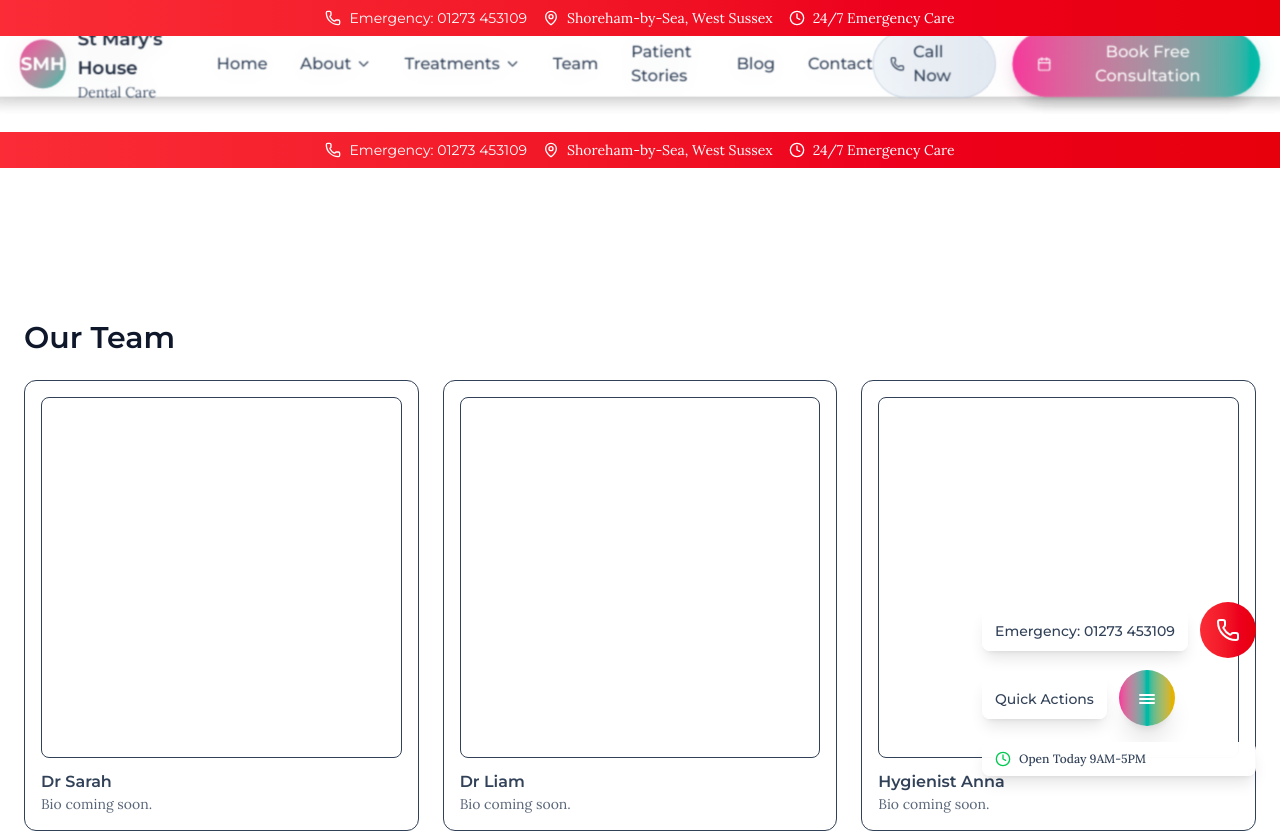
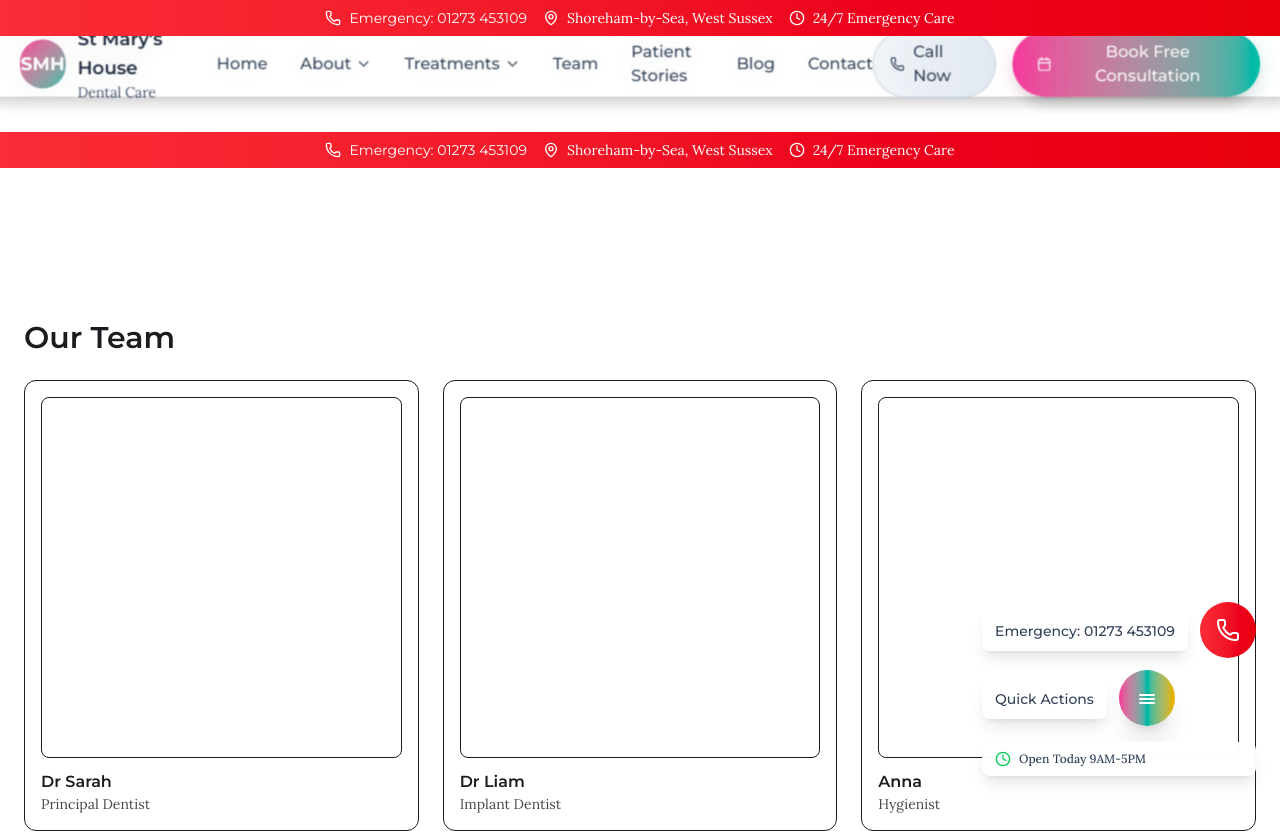
Before and after one commit to drnickmaxwell-wq/poss-lux-exact, a Next.js app: page /preview/lux/team in a window 1280 px wide. Shown: the top 833 px of the page. Built offline with nearby package versions, Linux system fonts and the light colour scheme.

Commit message:
Add files via upload

```diff
--- /dev/null
+++ b/app/preview/lux/team/[slug]/page.tsx
@@ -0,0 +1,23 @@
+'use client';
+import { useParams } from 'next/navigation';
+import StickyHeader from '@/components/layout/sticky-header';
+import Footer from '@/components/layout/footer';
+
+export default function TeamMember(){
+  const { slug } = useParams();
+  return (
+    <main className="min-h-screen bg-white dark:bg-[#0b1220]">
+      <StickyHeader />
+      <section className="max-w-4xl mx-auto px-6 py-14">
+        <div className="grid gap-6 md:grid-cols-[240px_1fr] items-start">
+          <div className="aspect-square rounded-lg bg-white/50 dark:bg-white/10 border" />
+          <div>
+            <h1 className="text-3xl font-bold capitalize">{String(slug).replace('-', ' ')}</h1>
+            <p className="mt-2 opacity-80">Biography and qualifications coming soon.</p>
+          </div>
+        </div>
+      </section>
+      <Footer />
+    </main>
+  );
+}
--- a/app/preview/lux/team/page.tsx
+++ b/app/preview/lux/team/page.tsx
@@ -1,25 +1,27 @@
 'use client';
 import StickyHeader from '@/components/layout/sticky-header';
 import Footer from '@/components/layout/footer';
+import Link from 'next/link';
 
-export default function Page() {
+export default function TeamPage(){
+  const team = [
+    { slug:'dr-sarah', name:'Dr Sarah', role:'Principal Dentist' },
+    { slug:'dr-liam', name:'Dr Liam', role:'Implant Dentist' },
+    { slug:'anna', name:'Anna', role:'Hygienist' }
+  ];
   return (
     <main className="min-h-screen bg-white dark:bg-[#0b1220]">
       <StickyHeader />
       <section className="max-w-7xl mx-auto px-6 py-14">
-        <h1 className="text-3xl font-bold text-slate-900 dark:text-white" style={{fontFamily:'Montserrat, sans-serif'}}>Our Team</h1>
-        <div className="mt-6 text-slate-700 dark:text-slate-300" style={{fontFamily:'Lora, serif'}}>
-
-<div className="grid gap-6 sm:grid-cols-2 lg:grid-cols-3 mt-6">
-  {['Dr Sarah','Dr Liam','Hygienist Anna'].map((n,i)=>(
-    <div key={i} className="rounded-xl p-4 bg-white/70 dark:bg-white/5 border">
-      <div className="aspect-square rounded-lg bg-white/50 dark:bg-white/10 border" />
-      <h3 className="mt-3 font-semibold">{n}</h3>
-      <p className="text-sm opacity-80">Bio coming soon.</p>
-    </div>
-  ))}
-</div>
-
+        <h1 className="text-3xl font-bold">Our Team</h1>
+        <div className="grid gap-6 sm:grid-cols-2 lg:grid-cols-3 mt-6">
+          {team.map(m => (
+            <Link key={m.slug} href={`/preview/lux/team/${m.slug}`} className="rounded-xl p-4 bg-white/70 dark:bg-white/5 border">
+              <div className="aspect-square rounded-lg bg-white/50 dark:bg-white/10 border" />
+              <h3 className="mt-3 font-semibold">{m.name}</h3>
+              <p className="text-sm opacity-80">{m.role}</p>
+            </Link>
+          ))}
         </div>
       </section>
       <Footer />
```
